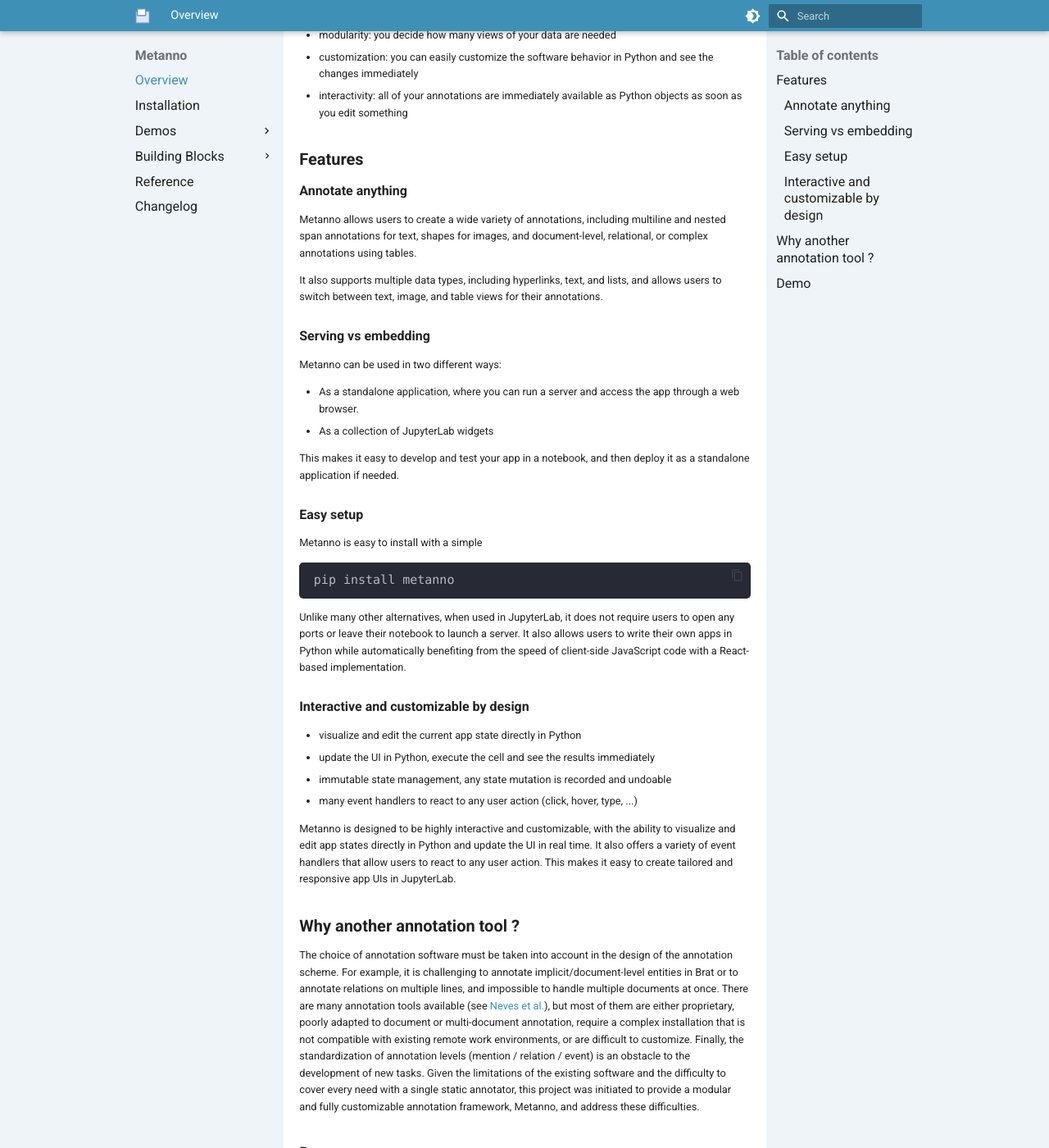
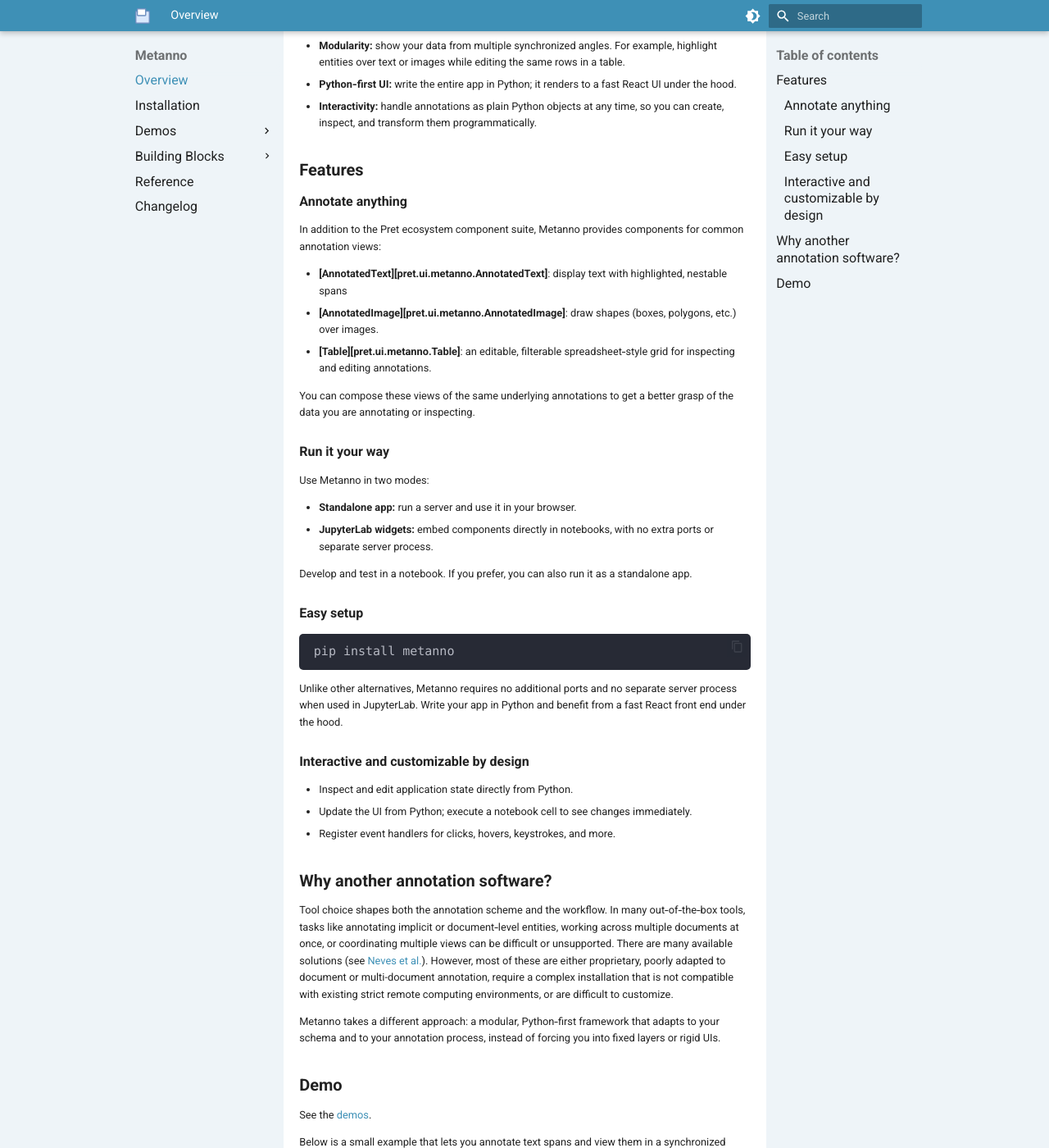
Before and after one commit to percevalw/metanno, an MkDocs documentation site: the page built from docs/index.md, in a window 1280 px wide and 1400 px high, scrolled down 427 px. Shown: the whole window at 82% size. Built offline with MkDocs 1.6.1 and Material for MkDocs 9.7.7, drawn with Linux system fonts in a browser that asks for light colours; the version menu is left out; some of the changed text lies outside the part shown.

Commit message:
docs: improve documentation

````diff
--- a/docs/index.md
+++ b/docs/index.md
@@ -2,81 +2,62 @@
 ![Metanno](/assets/images/logo.svg){ width="250px" }
 </h1>
 
-Metanno is a JupyterLab extension that allows you to build your own annotation interface. Metanno is a Python library aimed at building dynamic annotation interfaces customized to your needs without leaving your notebook.
+Metanno is a Python library built on top of the [Pret framework](https://github.com/percevalw/pret) for building dynamic, customizable annotation interfaces.
 
-At the moment, Metanno focuses on textual documents and images with rich structured entities.
-Its main goals are:
+Who is it for? Research groups, clinical NLP and biomedical teams, data labeling squads, and anyone who wants custom and interactive annotation tools without wrestling with JavaScript.
 
-- modularity: you decide how many views of your data are needed
-- customization: you can easily customize the software behavior in Python and see the changes immediately
-- interactivity: all of your annotations are immediately available as Python objects as soon as you edit something
+Metanno currently focuses on text and images with richly structured entities. Its goals are:
+
+- **Modularity:** show your data from multiple synchronized angles. For example, highlight entities over text or images while editing the same rows in a table.
+- **Python‑first UI:** write the entire app in Python; it renders to a fast React UI under the hood.
+- **Interactivity:** handle annotations as plain Python objects at any time, so you can create, inspect, and transform them programmatically.
 
 ## Features
 
 ### Annotate anything
 
-Metanno allows users to create a wide variety of annotations,
-including multiline and nested span annotations for text, shapes for images, and document-level, relational, or complex annotations using tables.
+In addition to the Pret ecosystem component suite, Metanno provides components for common annotation views:
 
-It also supports multiple data types, including hyperlinks, text, and lists, and
-allows users to switch between text, image, and table views for their annotations.
+- **[AnnotatedText][pret.ui.metanno.AnnotatedText]**: display text with highlighted, nestable spans
+- **[AnnotatedImage][pret.ui.metanno.AnnotatedImage]**: draw shapes (boxes, polygons, etc.) over images.
+- **[Table][pret.ui.metanno.Table]**: an editable, filterable spreadsheet‑style grid for inspecting and editing annotations.
 
-### Serving vs embedding
+You can compose these views of the same underlying annotations to get a better grasp of the data you are annotating or inspecting.
 
-Metanno can be used in two different ways:
+### Run it your way
 
-- As a standalone application, where you can run a server and access the app through a web browser.
-- As a collection of JupyterLab widgets
+Use Metanno in two modes:
 
-This makes it easy to develop and test your app in a notebook, and then deploy it as a standalone application if needed.
+- **Standalone app:** run a server and use it in your browser.
+- **JupyterLab widgets:** embed components directly in notebooks, with no extra ports or separate server process.
+
+Develop and test in a notebook. If you prefer, you can also run it as a standalone app.
 
 ### Easy setup
-
-Metanno is easy to install with a simple
 
 ```bash { data-md-color-scheme="slate" }
 pip install metanno
 ```
 
-Unlike many other alternatives, when used in JupyterLab, it does not require users to open any ports
-or leave their notebook to launch a server. It also allows users to write
-their own apps in Python while automatically benefiting from the speed of client-side JavaScript code with a React-based implementation.
+Unlike other alternatives, Metanno requires no additional ports and no separate server process when used in JupyterLab. Write your app in Python and benefit from a fast React front end under the hood.
 
 ### Interactive and customizable by design
 
-- visualize and edit the current app state directly in Python
-- update the UI in Python, execute the cell and see the results immediately
-- immutable state management, any state mutation is recorded and undoable
-- many event handlers to react to any user action (click, hover, type, ...)
+- Inspect and edit application state directly from Python.
+- Update the UI from Python; execute a notebook cell to see changes immediately.
+- Register event handlers for clicks, hovers, keystrokes, and more.
 
-Metanno is designed to be highly interactive and customizable, with the ability
-to visualize and edit app states directly in Python and update the UI in real
-time. It also offers a variety of event handlers that allow users to react to
-any user action. This makes it easy to create tailored and responsive app UIs
-in JupyterLab.
+## Why another annotation software?
 
-## Why another annotation tool ?
+Tool choice shapes both the annotation scheme and the workflow. In many out‑of‑the‑box tools, tasks like annotating implicit or document‑level entities, working across multiple documents at once, or coordinating multiple views can be difficult or unsupported. There are many available solutions (see [Neves et al.](https://pubmed.ncbi.nlm.nih.gov/31838514/)). However,  most of these are either proprietary, poorly adapted to document or multi-document annotation, require a complex installation that is not compatible with existing strict remote computing environments, or are difficult to customize.
 
-The choice of annotation software must be taken into account in the design of the
-annotation scheme. For example, it is challenging to annotate implicit/document-level
-entities in Brat or to annotate relations on multiple lines, and impossible to handle
-multiple documents at once. There are many annotation tools available
-(see [Neves et al.](https://pubmed.ncbi.nlm.nih.gov/31838514/)), but most of them
-are either proprietary, poorly adapted to document or multi-document annotation, require
-a complex installation that is not compatible with existing remote work environments,
-or are difficult to customize. Finally, the standardization of annotation levels
-(mention / relation / event) is an obstacle to the development of new tasks. Given the
-limitations of the existing software and the difficulty to cover every need with a
-single static annotator, this project was initiated to provide a modular and fully
-customizable annotation framework, Metanno, and address these difficulties.
+Metanno takes a different approach: a modular, Python‑first framework that adapts to your schema and to your annotation process, instead of forcing you into fixed layers or rigid UIs.
 
 ## Demo
 
-You can view some demos here: [Demos](/demos).
+See the [demos](/demos).
 
-Below is a simple example of a Metanno app that allows users to annotate text spans
-and visualize the annotations in a table. Just select spans of text to annotate them.
-Hold the Shift (or Maj) while selecting to delete spans instead.
+Below is a small example that lets you annotate text spans and view them in a synchronized table. Select spans to add them; hold **Shift** (also labeled **Maj** on some keyboards) while selecting to delete overlapping spans.
 
 ```python { .render-with-pret .code--expandable }
 from pret import component, create_store, use_store_snapshot, use_event_callback
@@ -128,8 +109,7 @@
 App()
 ```
 
-Observe how the annotations are updated in the table below. The two views are synchronized because they share the same state (see the `state` variable in the code).
-
+The annotations are reflected in the table below. Both views stay in sync because they share the same state (`state`).
 
 ```python { .render-with-pret .code--expandable style="height: 200px;" }
 # ↑ Complete the code above with the following snippet ↑
````
Also changed, not shown: README.md (+26 -43 lines), docs/components/index.md (+1 -1 lines).
